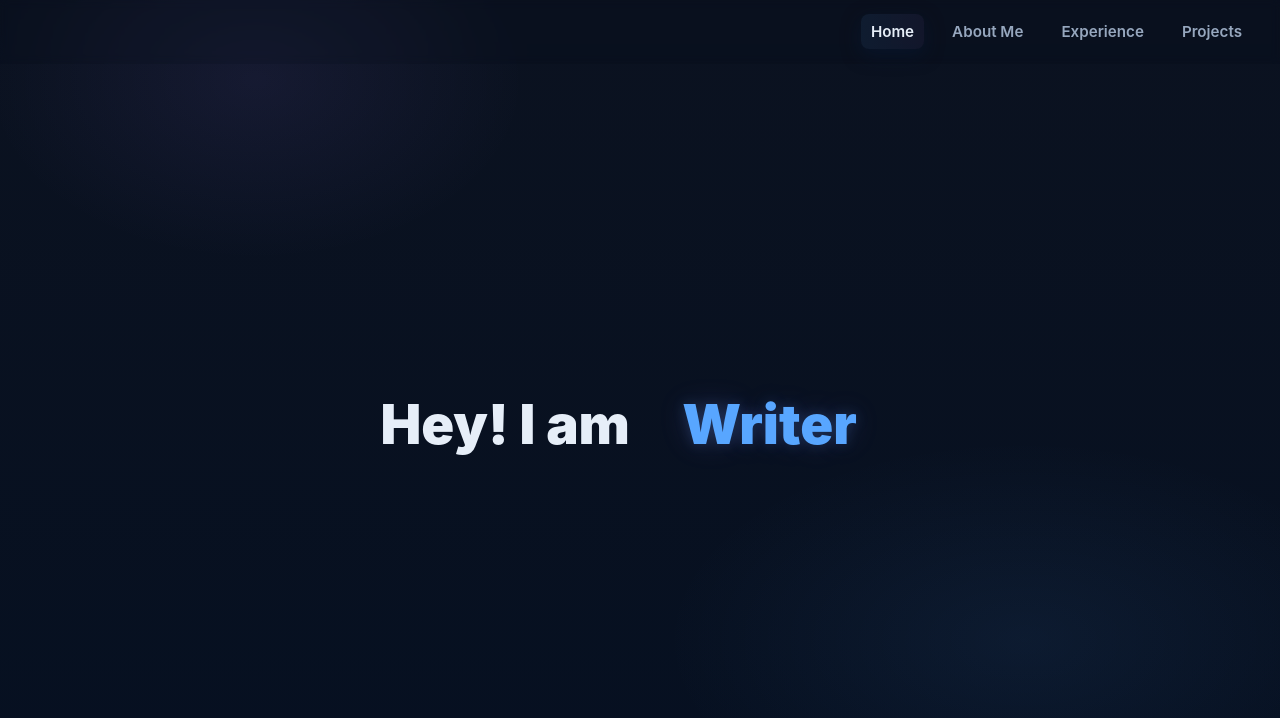
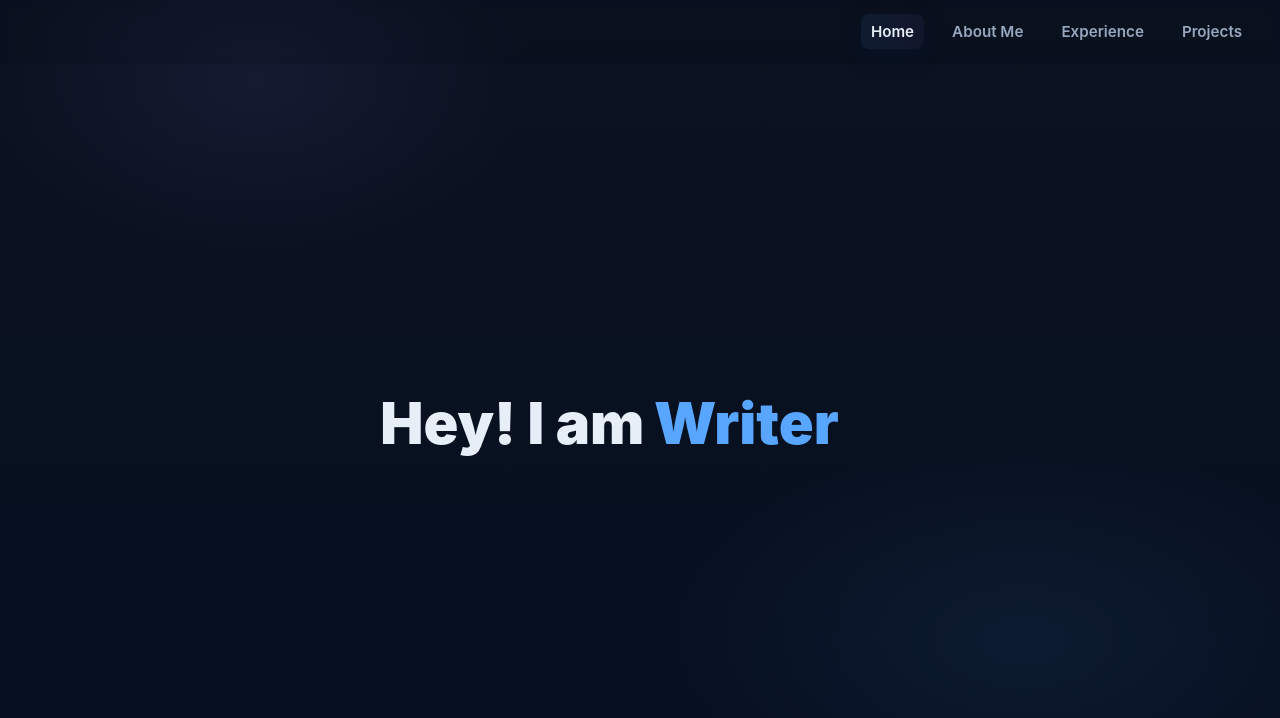
Before and after one commit to omkaranu04/Profile-Website, a React (Vite) app in the folder frontend/: page / in a window 1280 px wide. Shown: the top 718 px of the page. Built offline with nearby package versions, Linux system fonts and the light colour scheme; the HTML template or start-up script is replaced by a standard one.

Commit message:
home page update

```diff
--- a/frontend/src/index.css
+++ b/frontend/src/index.css
@@ -70,38 +70,61 @@ body {
   display: inline-block;
   font-weight: 900;
   color: var(--accent);
-  min-width: 260px;
-  text-align: center;
+  min-width: 6ch;
+  text-align: left;
   perspective: 700px;
+  -webkit-perspective: 700px;
 }
 
 .name-animated .text-inner {
   display: inline-block;
   transform-origin: center;
   backface-visibility: hidden;
+  -webkit-backface-visibility: hidden;
   transition:
-    transform var(--roll-duration) cubic-bezier(.2,.9,.2,1),
-    opacity var(--roll-duration) cubic-bezier(.2,.9,.2,1),
-    text-shadow var(--roll-duration) cubic-bezier(.2,.9,.2,1);
-  font-size: 3.4rem;                 /* Match headline size */
-  color: var(--accent);
-  text-shadow:
-    0 0 12px var(--glow-1),
-    0 0 24px var(--glow-2);
+    transform 220ms cubic-bezier(.2,.9,.2,1),
+    opacity 220ms cubic-bezier(.2,.9,.2,1);
+  transform: rotateX(0deg);
+  opacity: 1;
+  will-change: transform, opacity;
 }
 
 .name-animated.rolled .text-inner {
   transform: rotateX(75deg);
   opacity: 0;
-  text-shadow: none;
 }
 
 .name-animated.inplace .text-inner {
   transform: rotateX(0deg);
   opacity: 1;
-  text-shadow:
-    0 0 14px var(--glow-1),
-    0 0 30px var(--glow-2);
+}
+
+/* Home headline wrapper: keep entire sentence centered */
+.home-headline-wrapper {
+  display: flex;
+  justify-content: center;
+  align-items: center;
+  width: 100%;
+}
+
+/* Headline: inline-flex so the whole sentence remains centered as a unit */
+.home-headline {
+  font-size: 3.6rem;            /* adjust as you prefer */
+  font-weight: 900;
+  color: var(--text);
+  display: inline-flex;
+  gap: 0.6rem;
+  align-items: center;
+  justify-content: center;
+  line-height: 1;
+  white-space: nowrap;          /* keep the headline on a single line if desired */
+}
+
+.rotating-word {
+  display: inline-block;
+  animation: rollIn 0.6s ease;
+  color: #8fb4ff;                  /* your theme color */
+  text-shadow: 0 0 18px rgba(140, 170, 255, 0.55);
 }
 
 /* Hint text */
@@ -113,8 +136,8 @@ body {
 
 /* Responsive */
 @media (max-width: 720px) {
-  .headline { font-size: 2rem; }
-  .name-animated .text-inner { font-size: 2rem; min-width: 140px; }
+  .home-headline { font-size: 2.2rem; }
+  .name-animated { min-width: 4ch; }
 }
 
 
@@ -242,6 +265,16 @@ body {
 @keyframes fadeIn {
   from { opacity: 0; transform: translateY(10px); }
   to   { opacity: 1; transform: translateY(0); }
+}
+@keyframes rollIn {
+  0% {
+    opacity: 0;
+    transform: rotateX(-90deg);
+  }
+  100% {
+    opacity: 1;
+    transform: rotateX(0);
+  }
 }
 
 /* Responsive for small screens */
--- a/frontend/src/pages/Home.jsx
+++ b/frontend/src/pages/Home.jsx
@@ -1,3 +1,4 @@
+// profile-website/frontend/src/pages/Home.jsx
 import React, { useEffect, useState, useRef } from 'react'
 
 const ROLES = [
@@ -10,8 +11,8 @@ const ROLES = [
 ]
 
 export default function Home() {
-  const [text, setText] = useState('Omkar Bhandare') // current headline text
-  const [rolledOut, setRolledOut] = useState(false) // controls roll state
+  const [text, setText] = useState('Omkar Bhandare') // current rotating text
+  const [rolledOut, setRolledOut] = useState(false)  // controls roll state
   const mounted = useRef(true)
 
   useEffect(() => {
@@ -59,7 +60,8 @@ export default function Home() {
   return (
     <main className="app-root">
       <section className="hero">
-        <h1 className="headline">
+        <div className="home-headline-wrapper">
+          <h1 className="home-headline">
             Hey! I am{' '}
             <span
               className={`name-animated ${rolledOut ? 'rolled' : 'inplace'}`}
@@ -69,6 +71,7 @@ export default function Home() {
               <span className="text-inner">{text}</span>
             </span>
           </h1>
+        </div>
       </section>
     </main>
   )
```
Lines whose indentation alone changed are shown as unchanged.
